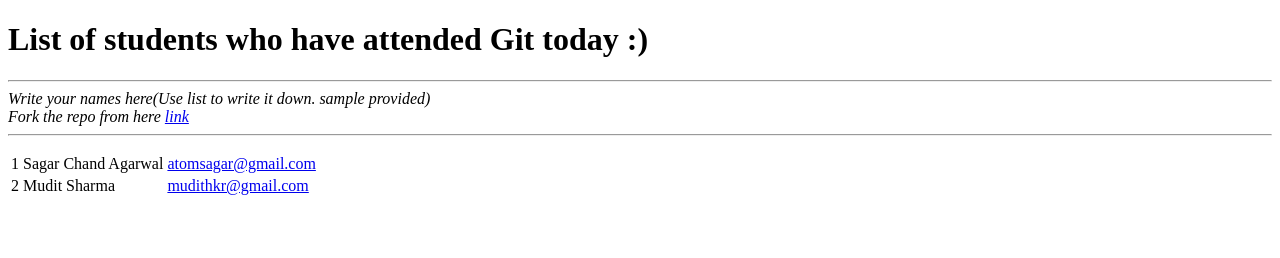
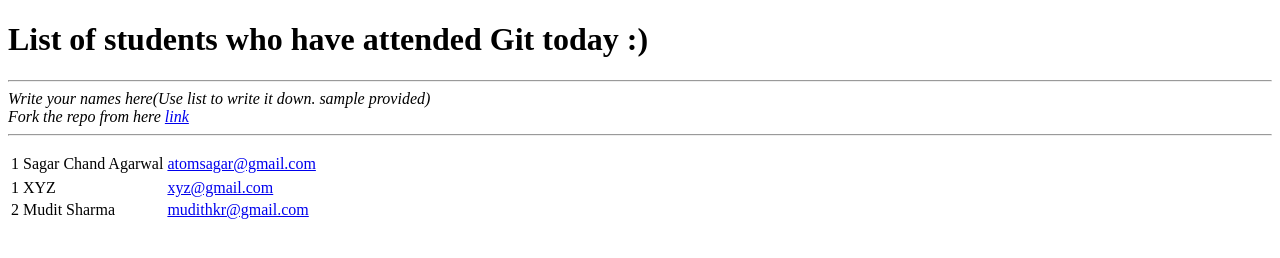
Before and after one commit to walkerps/mozlnmiit.github.io, a plain HTML site: page index.html in a window 1280 px wide. Drawn offline with Linux system fonts and the light colour scheme.

Commit message:
name added

```diff
--- a/index.html
+++ b/index.html
@@ -16,6 +16,11 @@ Fork the repo from here <a href= "https://github.com/MozLNMIIT/mozlnmiit.github.
         <td><a href="mailto:atomsagar@gmail.com">atomsagar@gmail.com</a>
       </tr>
       <tr>
+        <tr>
+          <td>1</td>
+          <td>XYZ</td>
+          <td><a href="mailto:xyz@gmail.com">xyz@gmail.com</a>
+        </tr>
       <td>2</td>
         <td>Mudit Sharma</td>
         <td><a href="mailto:mudithkr@gmail.com">mudithkr@gmail.com</a>
```
